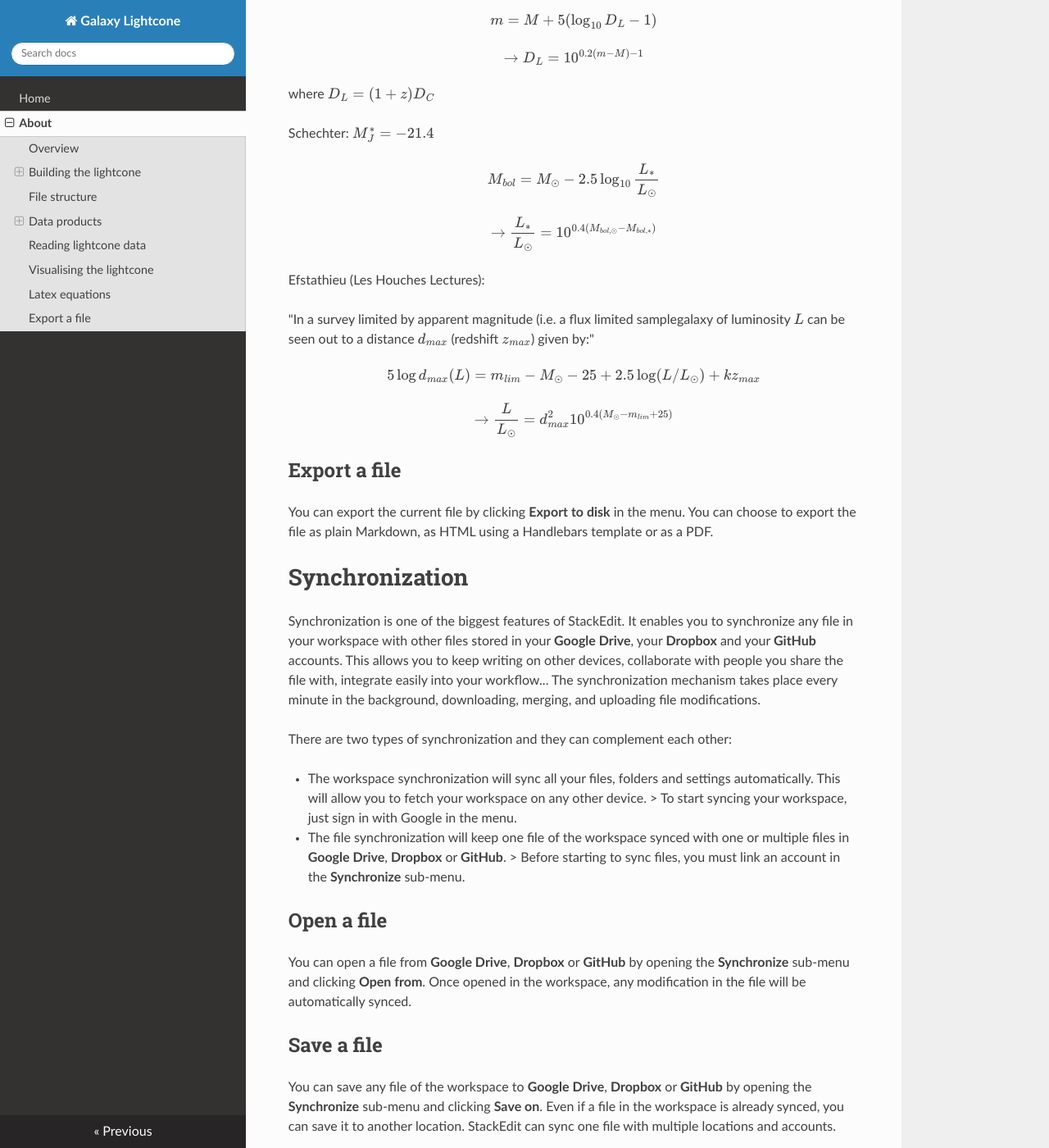
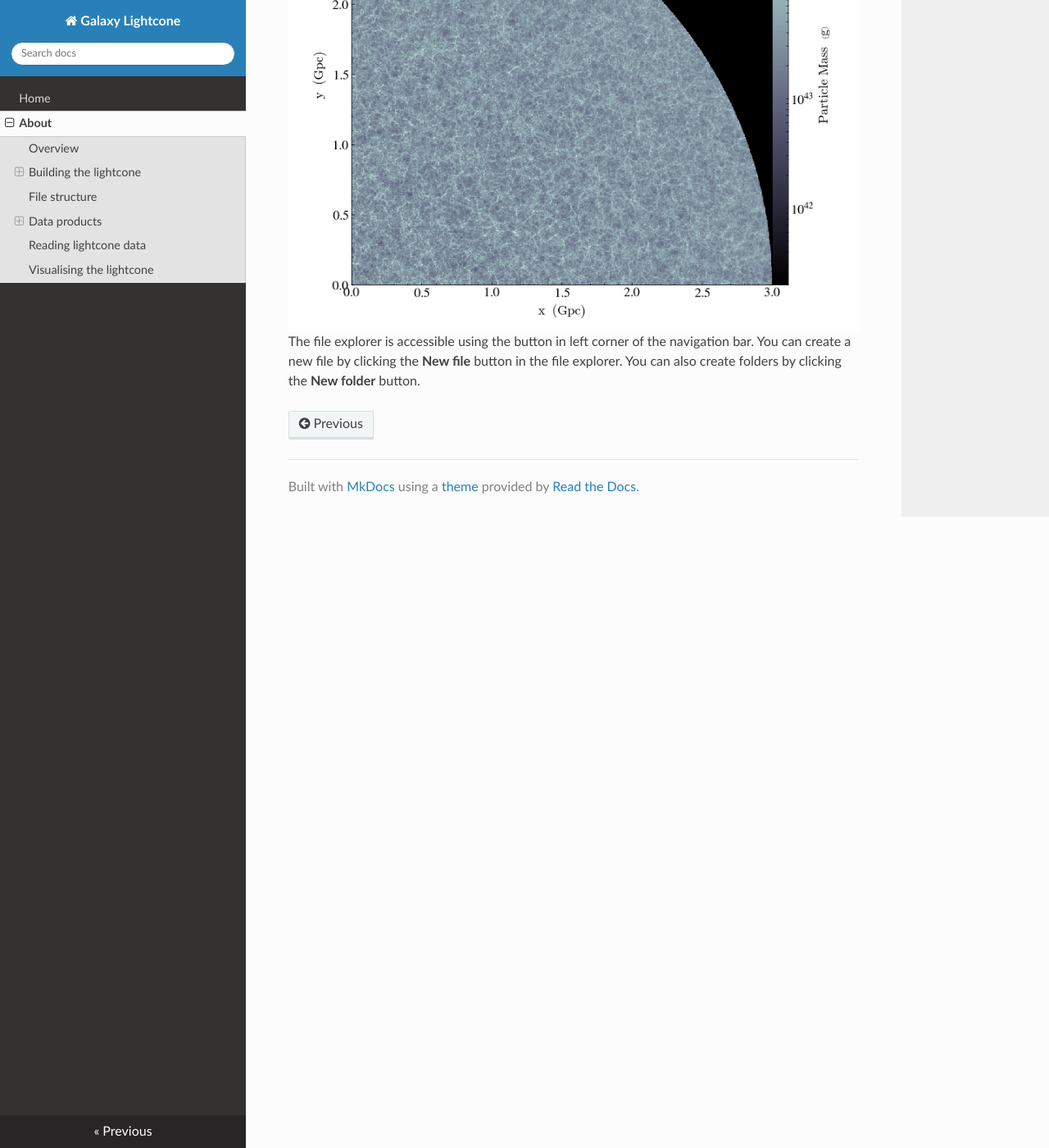
Before and after one commit to rajbooth/Lightcone, an MkDocs documentation site: the page built from docs/about.md, in a window 1280 px wide and 1400 px high, scrolled down 1840 px. Shown: the whole window at 82% size. Built offline with MkDocs 1.6.1, drawn with Linux system fonts in a browser that asks for light colours; nearby versions of some CDN libraries; formulas are drawn with MathJax 3; some of the changed text lies outside the part shown.

Commit message:
docs/about.md updated from https://stackedit.io/

````diff
--- a/docs/about.md
+++ b/docs/about.md
@@ -43,155 +69,9 @@
 The file explorer is accessible using the button in left corner of the navigation bar. You can create a new file by clicking the **New file** button in the file explorer. You can also create folders by clicking the **New folder** button.
 
 
-
-## Latex equations
-
-$$M = m - 5 (\log_{10}D_L - 1) $$
-
-where $M$ is absolute magnitude and $m$ is apparent magnitude
-
- $$m = M + 5 (\log_{10}D_L - 1)$$
-
-$$\rightarrow D_L = 10^{0.2(m-M) - 1}$$
-
-where \(D_L = (1+z) D_C \)
-
-Schechter:
-\( M^*_J = -21.4 \)
-
-$$M_{bol} = M_\odot -2.5 \log_{10} \frac{L_*}{L_\odot}$$
-
-$$ \rightarrow \frac{L_*}{L_\odot} = 10^{0.4(M_{bol,\odot} - M_{bol,*})} $$
-
-Efstathieu (Les Houches Lectures):
-
-"In a survey limited by apparent magnitude (i.e. a flux limited samplegalaxy of luminosity $L$ can be seen out to a distance $d_{max}$ (redshift $z_{max}$) given by:"
-
-$$5 \log d_{max}(L) = m_{lim} - M_\odot - 25 + 2.5 \log(L/L_\odot) + kz_{max}  $$
-
-$$ \rightarrow \frac{L}{L_\odot} = d_{max}^2 10^{0.4(M_\odot - m_{lim} + 25)} $$
-
-## Export a file
-
-You can export the current file by clicking **Export to disk** in the menu. You can choose to export the file as plain Markdown, as HTML using a Handlebars template or as a PDF.
-
-
-# Synchronization
-
-Synchronization is one of the biggest features of StackEdit. It enables you to synchronize any file in your workspace with other files stored in your **Google Drive**, your **Dropbox** and your **GitHub** accounts. This allows you to keep writing on other devices, collaborate with people you share the file with, integrate easily into your workflow... The synchronization mechanism takes place every minute in the background, downloading, merging, and uploading file modifications.
-
-There are two types of synchronization and they can complement each other:
-
-- The workspace synchronization will sync all your files, folders and settings automatically. This will allow you to fetch your workspace on any other device.
-	> To start syncing your workspace, just sign in with Google in the menu.
-
-- The file synchronization will keep one file of the workspace synced with one or multiple files in **Google Drive**, **Dropbox** or **GitHub**.
-	> Before starting to sync files, you must link an account in the **Synchronize** sub-menu.
-
-## Open a file
-
-You can open a file from **Google Drive**, **Dropbox** or **GitHub** by opening the **Synchronize** sub-menu and clicking **Open from**. Once opened in the workspace, any modification in the file will be automatically synced.
-
-## Save a file
-
-You can save any file of the workspace to **Google Drive**, **Dropbox** or **GitHub** by opening the **Synchronize** sub-menu and clicking **Save on**. Even if a file in the workspace is already synced, you can save it to another location. StackEdit can sync one file with multiple locations and accounts.
-
-## Synchronize a file
-
-Once your file is linked to a synchronized location, StackEdit will periodically synchronize it by downloading/uploading any modification. A merge will be performed if necessary and conflicts will be resolved.
-
-If you just have modified your file and you want to force syncing, click the **Synchronize now** button in the navigation bar.
-
-> **Note:** The **Synchronize now** button is disabled if you have no file to synchronize.
-
-## Manage file synchronization
-
-Since one file can be synced with multiple locations, you can list and manage synchronized locations by clicking **File synchronization** in the **Synchronize** sub-menu. This allows you to list and remove synchronized locations that are linked to your file.
-
-
-# Publication
-
-Publishing in StackEdit makes it simple for you to publish online your files. Once you're happy with a file, you can publish it to different hosting platforms like **Blogger**, **Dropbox**, **Gist**, **GitHub**, **Google Drive**, **WordPress** and **Zendesk**. With [Handlebars templates](http://handlebarsjs.com/), you have full control over what you export.
-
-> Before starting to publish, you must link an account in the **Publish** sub-menu.
-
-## Publish a File
-
-You can publish your file by opening the **Publish** sub-menu and by clicking **Publish to**. For some locations, you can choose between the following formats:
-
-- Markdown: publish the Markdown text on a website that can interpret it (**GitHub** for instance),
-- HTML: publish the file converted to HTML via a Handlebars template (on a blog for example).
-
-## Update a publication
-
-After publishing, StackEdit keeps your file linked to that publication which makes it easy for you to re-publish it. Once you have modified your file and you want to update your publication, click on the **Publish now** button in the navigation bar.
-
-> **Note:** The **Publish now** button is disabled if your file has not been published yet.
-
-## Manage file publication
-
-Since one file can be published to multiple locations, you can list and manage publish locations by clicking **File publication** in the **Publish** sub-menu. This allows you to list and remove publication locations that are linked to your file.
-
-
-# Markdown extensions
-
-StackEdit extends the standard Markdown syntax by adding extra **Markdown extensions**, providing you with some nice features.
-
-> **ProTip:** You can disable any **Markdown extension** in the **File properties** dialog.
-
-
-## SmartyPants
-
-SmartyPants converts ASCII punctuation characters into "smart" typographic punctuation HTML entities. For example:
-
-|                |ASCII                          |HTML                         |
-|----------------|-------------------------------|-----------------------------|
-|Single backticks|`'Isn't this fun?'`            |'Isn't this fun?'            |
-|Quotes          |`"Isn't this fun?"`            |"Isn't this fun?"            |
-|Dashes          |`-- is en-dash, --- is em-dash`|-- is en-dash, --- is em-dash|
-
-
-## KaTeX
-
-You can render LaTeX mathematical expressions using [KaTeX](https://khan.github.io/KaTeX/):
-
-The *Gamma function* satisfying $\Gamma(n) = (n-1)!\quad\forall n\in\mathbb N$ is via the Euler integral
-
-$$
-\Gamma(z) = \int_0^\infty t^{z-1}e^{-t}dt\,.
-$$
-
-> You can find more information about **LaTeX** mathematical expressions [here](http://meta.math.stackexchange.com/questions/5020/mathjax-basic-tutorial-and-quick-reference).
-
-
-## UML diagrams
-
-You can render UML diagrams using [Mermaid](https://mermaidjs.github.io/). For example, this will produce a sequence diagram:
-
-```mermaid
-sequenceDiagram
-Alice ->> Bob: Hello Bob, how are you?
-Bob-->>John: How about you John?
-Bob--x Alice: I am good thanks!
-Bob-x John: I am good thanks!
-Note right of John: Bob thinks a long<br/>long time, so long<br/>that the text does<br/>not fit on a row.
-
-Bob-->Alice: Checking with John...
-Alice->John: Yes... John, how are you?
-```
-
-And this will produce a flow chart:
-
-```mermaid
-graph LR
-A[Square Rect] -- Link text --> B((Circle))
-A --> C(Round Rect)
-B --> D{Rhombus}
-C --> D
-```
 <!--stackedit_data:
-eyJoaXN0b3J5IjpbLTE2NDI3MzUxNjIsNzUzMzc1Njc3LDIwOD
-MwNTk2MTIsLTE2MzU2NDEwNzUsMTgwNjMxNzUzLDg3MTk4NTU2
-Myw5MTgxOTk0NTEsMTQ4MDgzMzQsLTkzNzk4ODYxOCw2MDA1ND
-E4NzgsLTE4NjE4OTQwODZdfQ==
+eyJoaXN0b3J5IjpbMTg5OTUwMzg2NSw3NTMzNzU2NzcsMjA4Mz
+A1OTYxMiwtMTYzNTY0MTA3NSwxODA2MzE3NTMsODcxOTg1NTYz
+LDkxODE5OTQ1MSwxNDgwODMzNCwtOTM3OTg4NjE4LDYwMDU0MT
+g3OCwtMTg2MTg5NDA4Nl19
 -->
````
Also changed, not shown: other parts of docs/about.md (+26 -0 lines).
